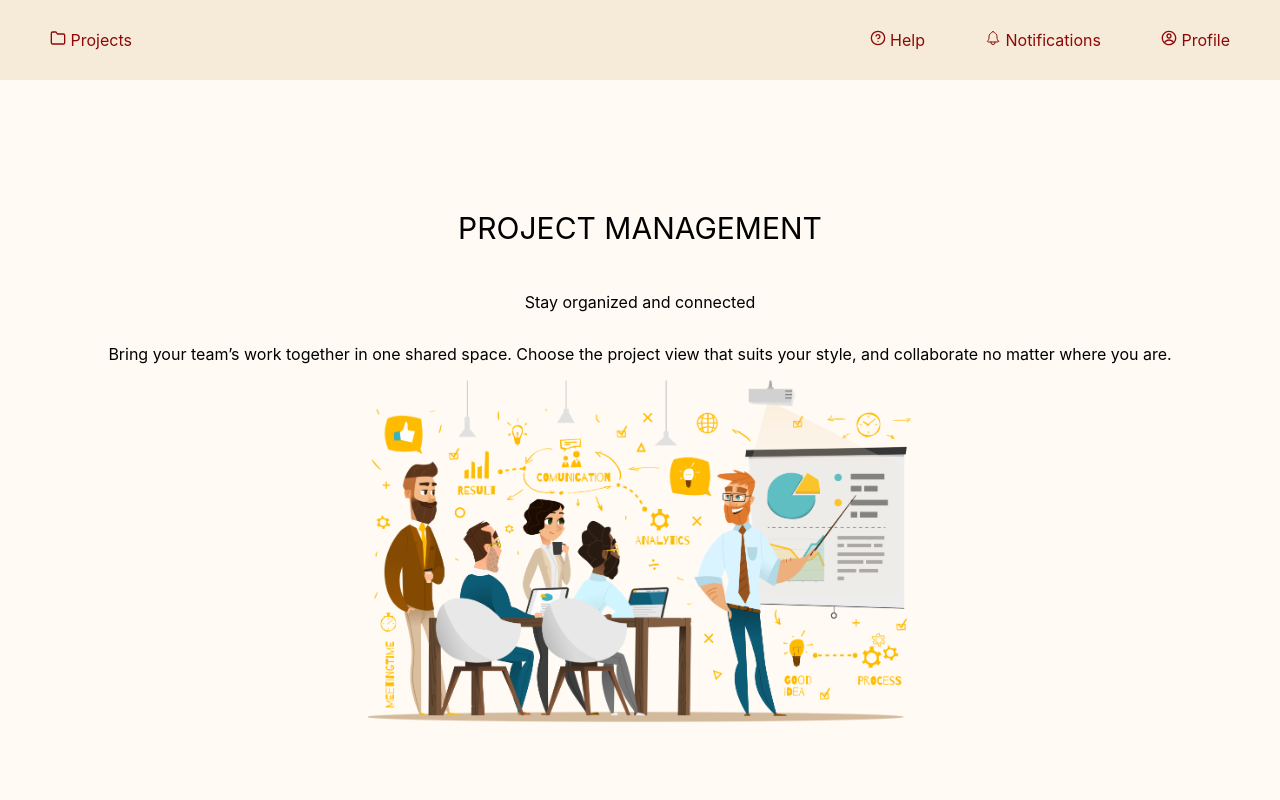
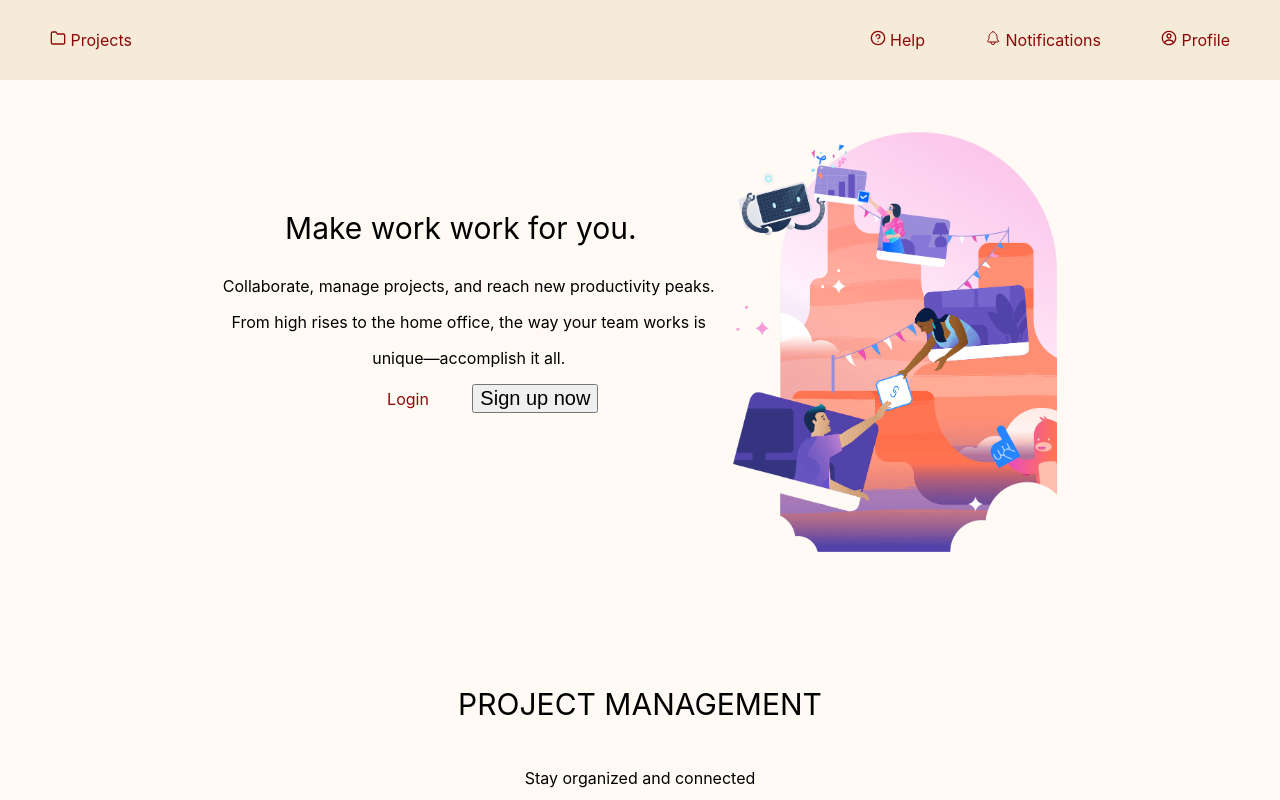
Before and after one commit to prime734/Software-Organiser, a React (Create React App) app in the folder soft/: page / in a window 1280 px wide. Shown: the top 800 px of the page. Built offline with nearby package versions, Linux system fonts and the light colour scheme.

Commit message:
Description and Login/Sign up added

```diff
--- a/soft/src/Screens/SplashScreen/SplashScreen.css
+++ b/soft/src/Screens/SplashScreen/SplashScreen.css
@@ -15,3 +15,23 @@
 .description{
     color: black;
 }
+
+.side-by-side{
+    display: flex;
+}
+
+.sign-up{
+    font-size: 20px;
+    text-align:center;
+}
+.login{
+    font-size: 20px;
+    text-align:center;
+}
+
+.sign-up:hover{
+    transform:  scale(1.15);
+}
+.login:hover{
+    transform:  scale(1.3);
+}
--- a/soft/src/Screens/SplashScreen/SplashScreen.js
+++ b/soft/src/Screens/SplashScreen/SplashScreen.js
@@ -1,4 +1,4 @@
-import { useNavigate } from "react-router-dom";
+import { useNavigate, Link } from "react-router-dom";
 
 import "./SplashScreen.css";
 import Header from "../../Components/Header/Header";
@@ -7,6 +7,7 @@ import kanban from "../../images/kanban.jpg";
 import productivity from "../../images/productivity.png";
 import project_management from "../../images/project_management.png";
 import user_story from "../../images/user_story.png";
+import hero from "../../images/hero.png";
 
 function SplashScreen() {
   let navigate = useNavigate();
@@ -22,6 +23,32 @@ function SplashScreen() {
         <Header />
       </div>
       <div class="body">
+        <div class="side-by-side">
+          <div>
+            <p class="title">Make work work for you.&nbsp;&nbsp;&nbsp;&nbsp;</p>
+            <p>
+              Collaborate, manage projects, and reach new productivity
+              peaks.&nbsp;&nbsp;&nbsp;&nbsp;
+            </p>
+            <p>
+              From high rises to the home office, the way your team works
+              is&nbsp;&nbsp;&nbsp;&nbsp;
+            </p>
+            <p>unique—accomplish it all.&nbsp;&nbsp;&nbsp;&nbsp;</p>
+            <Link to="/page2" class="link">
+              Login
+            </Link>
+            &nbsp;&nbsp;&nbsp;
+            <button class="sign-up" onClick={routeChange}>
+              Sign up now
+            </button>
+          </div>
+          <div>
+            <p>&nbsp;</p>
+            <img height={420} src={hero} alt="hero" />
+          </div>
+        </div>
+
         <p class="title">PROJECT MANAGEMENT</p>
         <p>Stay organized and connected</p>
         <p class="description">
@@ -29,11 +56,11 @@ function SplashScreen() {
           project view that suits your style, and collaborate no matter where
           you are.
         </p>
-        <img height={350} src={project_management} alt="project_management" />
+        <img height={320} src={project_management} alt="project_management" />
         <p class="title">Measure your productivity</p>
         <p>The Best Tool to Measure Productivity</p>
         <p class="description"></p>
-        <img height={350} src={productivity} alt="productivity" />
+        <img height={320} src={productivity} alt="productivity" />
         <p class="title">Kanban board</p>
         <p>It’s more than work. It’s a way of working together.</p>
         <p class="description">
@@ -41,12 +68,9 @@ function SplashScreen() {
           features as your teamwork grows. Manage projects, organize tasks, and
           build team spirit—all in one place.
         </p>
-        <img height={350} src={kanban} alt="kanban" />
+        <img height={320} src={kanban} alt="kanban" />
         <p>Add user stories</p>
-        <img height={350} src={user_story} alt="user_story" />
-        <button class="okbutton" onClick={routeChange}>
-          I AGREE
-        </button>
+        <img height={320} src={user_story} alt="user_story" />
       </div>
       <div class="footer">
         <Footer />
```
Also changed, not shown: soft/src/images/hero.png (added).
